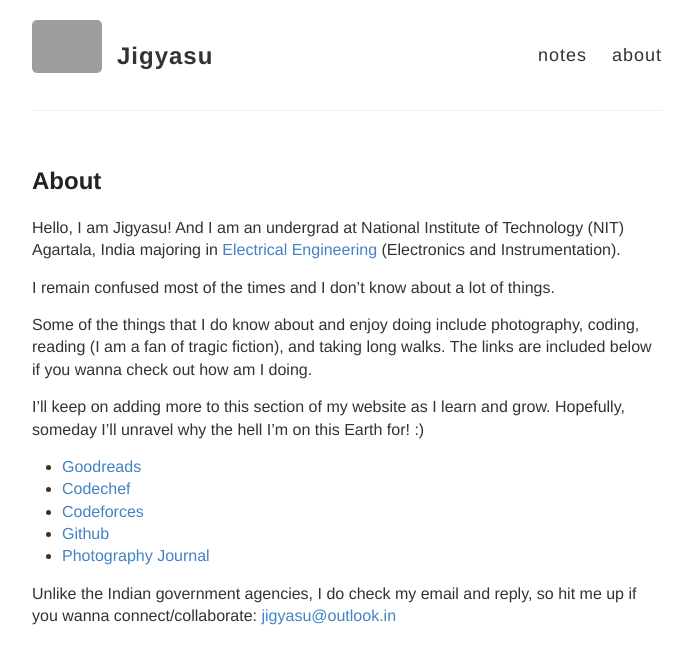
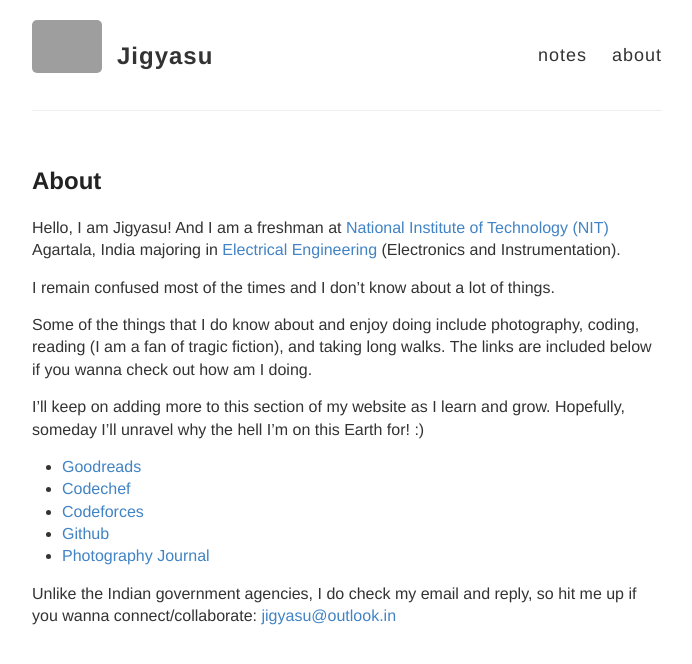
Before and after one commit to jgyasu/jgyasu.github.io, a Jekyll site: the page built from about.md, in a window 1280 px wide. Shown: the top 664 px of the page, without its empty margins (293-985 px from the left). Built offline with Jekyll 4.4.1, drawn with Linux system fonts in a browser that asks for light colours; grey boxes are pictures that could not be loaded.

Commit message:
updated about

```diff
--- a/about.md
+++ b/about.md
@@ -4,7 +4,7 @@ title: About
 permalink: /about/
 ---
 
-Hello, I am Jigyasu! And I am an undergrad at National Institute of Technology (NIT) Agartala, India majoring in [Electrical Engineering](https://en.wikipedia.org/wiki/Electrical_engineering) (Electronics and Instrumentation).
+Hello, I am Jigyasu! And I am a freshman at [National Institute of Technology (NIT)](https://en.wikipedia.org/wiki/National_Institutes_of_Technology_(India)) Agartala, India majoring in [Electrical Engineering](https://en.wikipedia.org/wiki/Electrical_engineering) (Electronics and Instrumentation).
 
 I remain confused most of the times and I don't know about a lot of things.
 
```
